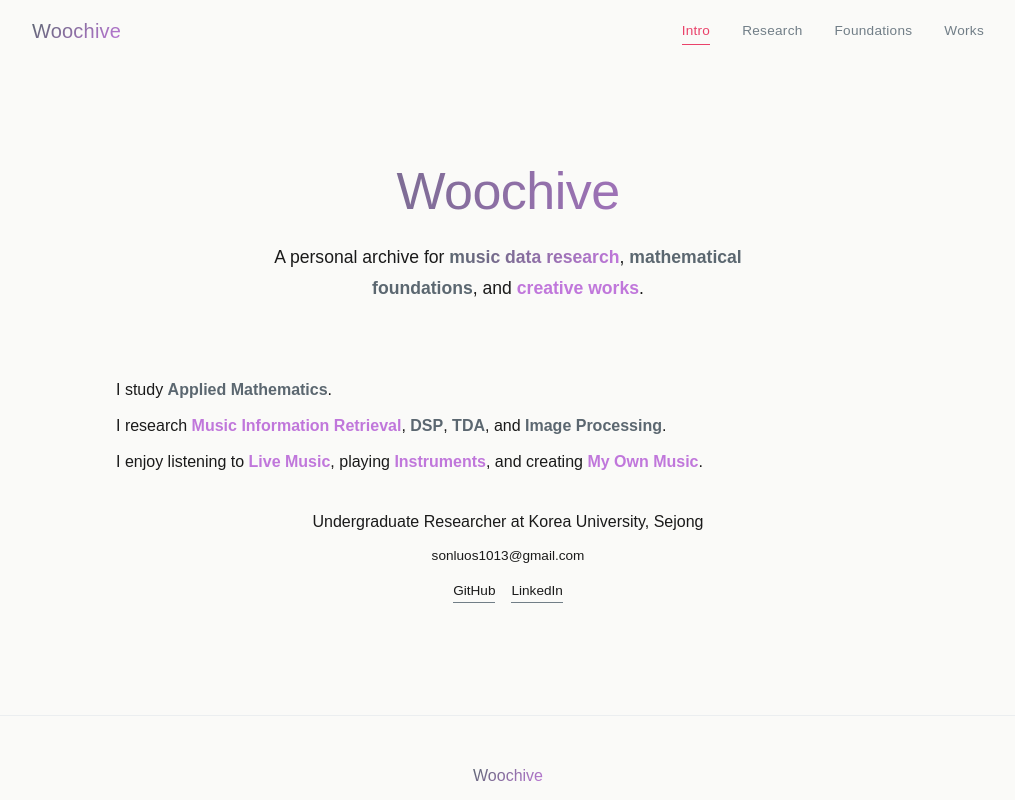
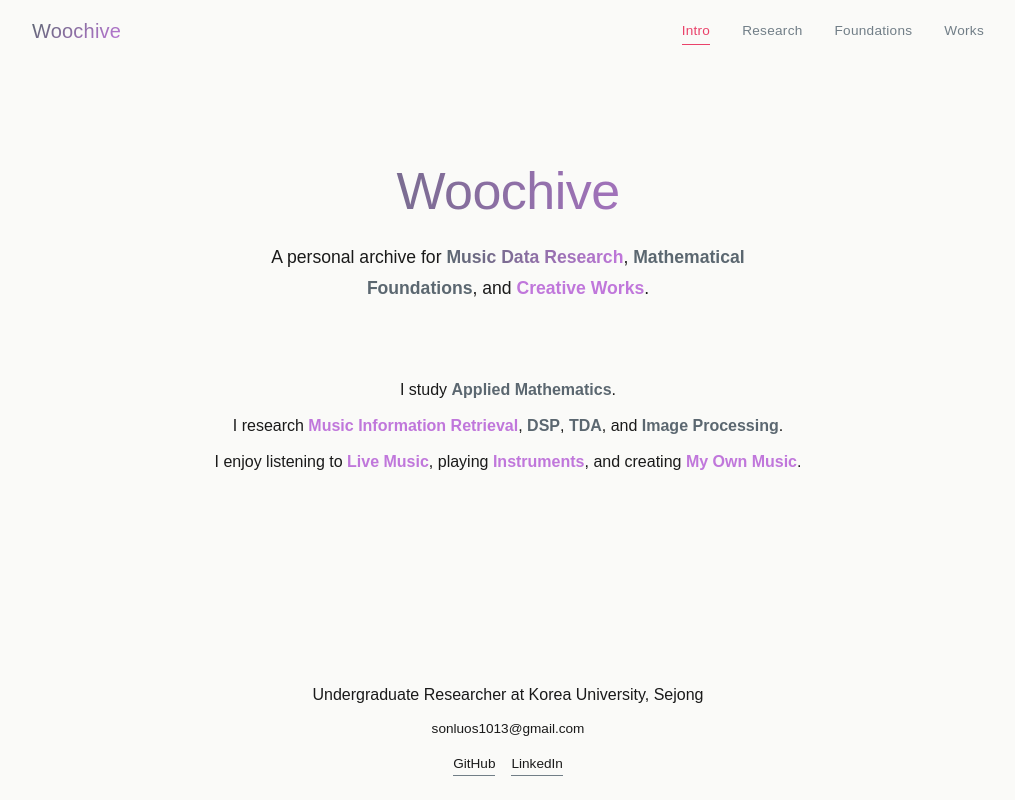
Before and after one commit to sonluos/woochive, a React (Vite) app: page / in a window 1280 px wide. Shown: the top 800 px of the page, without its empty margins (132-1147 px from the left). Built offline with nearby package versions, Linux system fonts and the light colour scheme.

Commit message:
style: capitalize subtitle, center bio block, push link to footer

```diff
--- a/src/data/intro.ts
+++ b/src/data/intro.ts
@@ -3,7 +3,7 @@ import type { IntroData } from '../types/archive';
 export const introData: IntroData = {
   title: 'Woochive',
   subtitle:
-    'A personal archive for music data research, mathematical foundations, and creative works.',
+    'A personal archive for Music Data Research, Mathematical Foundations, and Creative Works.',
   bio: [
     {
       text: 'I study Applied Mathematics.',
--- a/src/pages/Home.css
+++ b/src/pages/Home.css
@@ -1,5 +1,8 @@
 .intro {
-  padding-bottom: var(--sp-24);
+  padding-bottom: 0;
+  min-height: calc(100vh - var(--nav-h));
+  display: flex;
+  flex-direction: column;
 }
 
 .intro__hero {
@@ -54,6 +57,9 @@
   max-width: 52rem;
   margin-left: auto;
   margin-right: auto;
+  display: flex;
+  flex-direction: column;
+  align-items: center;
 }
 
 .intro__bio-line {
@@ -70,12 +76,12 @@
 
 /* Info section */
 .intro__info {
-  margin-top: var(--sp-8);
+  margin-top: auto;
   max-width: 52rem;
   margin-left: auto;
   margin-right: auto;
   text-align: center;
-  padding-bottom: var(--sp-4);
+  padding-bottom: var(--sp-6);
 }
 
 /* InfoCard */
--- a/src/pages/Home.tsx
+++ b/src/pages/Home.tsx
@@ -5,9 +5,9 @@ import type { TextHighlight } from '../types/archive';
 import './Home.css';
 
 const subtitleHighlights: TextHighlight[] = [
-  { phrase: 'music data research', color: 'gradient' },
-  { phrase: 'mathematical foundations', color: 'gray' },
-  { phrase: 'creative works', color: 'purple' },
+  { phrase: 'Music Data Research', color: 'gradient' },
+  { phrase: 'Mathematical Foundations', color: 'gray' },
+  { phrase: 'Creative Works', color: 'purple' },
 ];
 
 export default function Home() {
```
